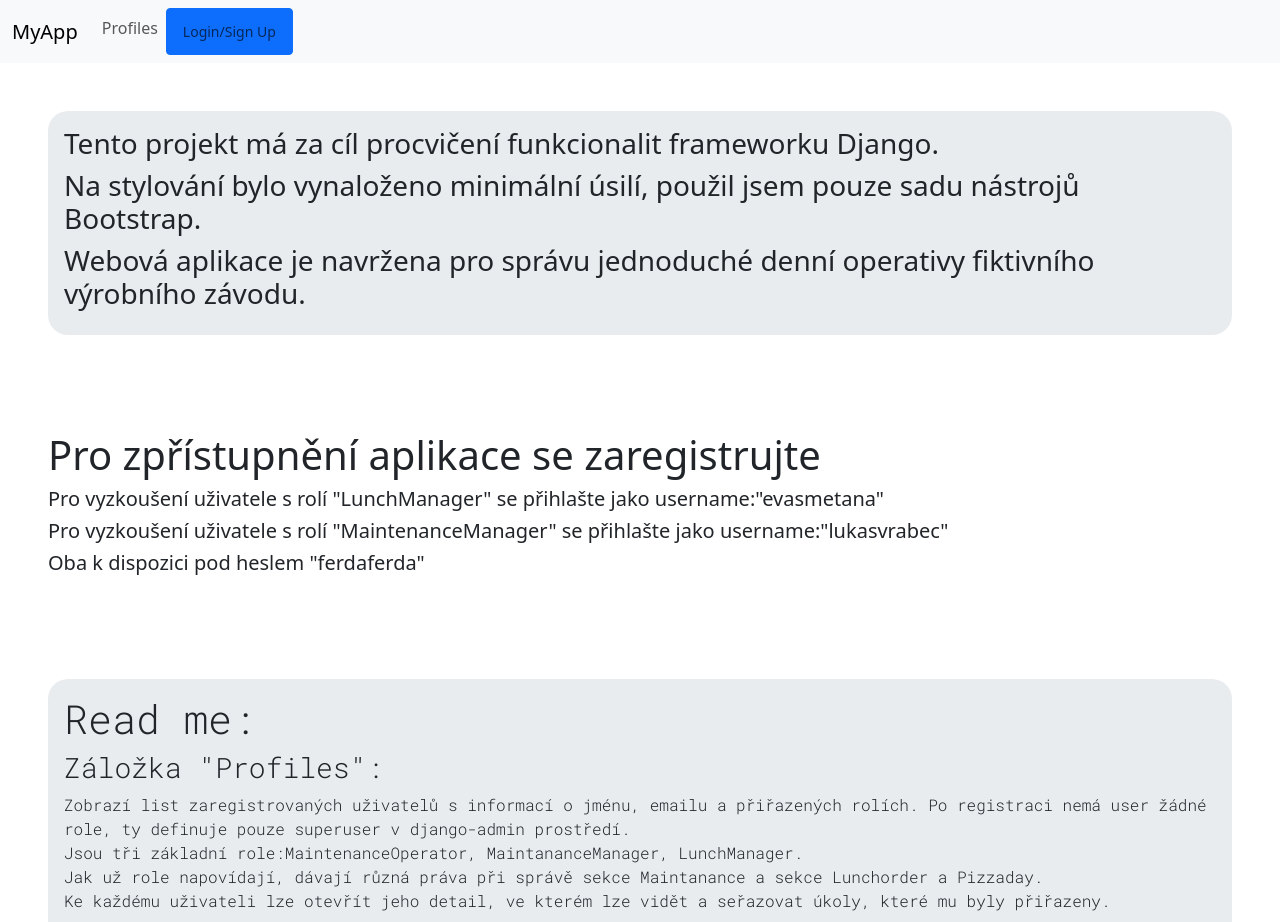
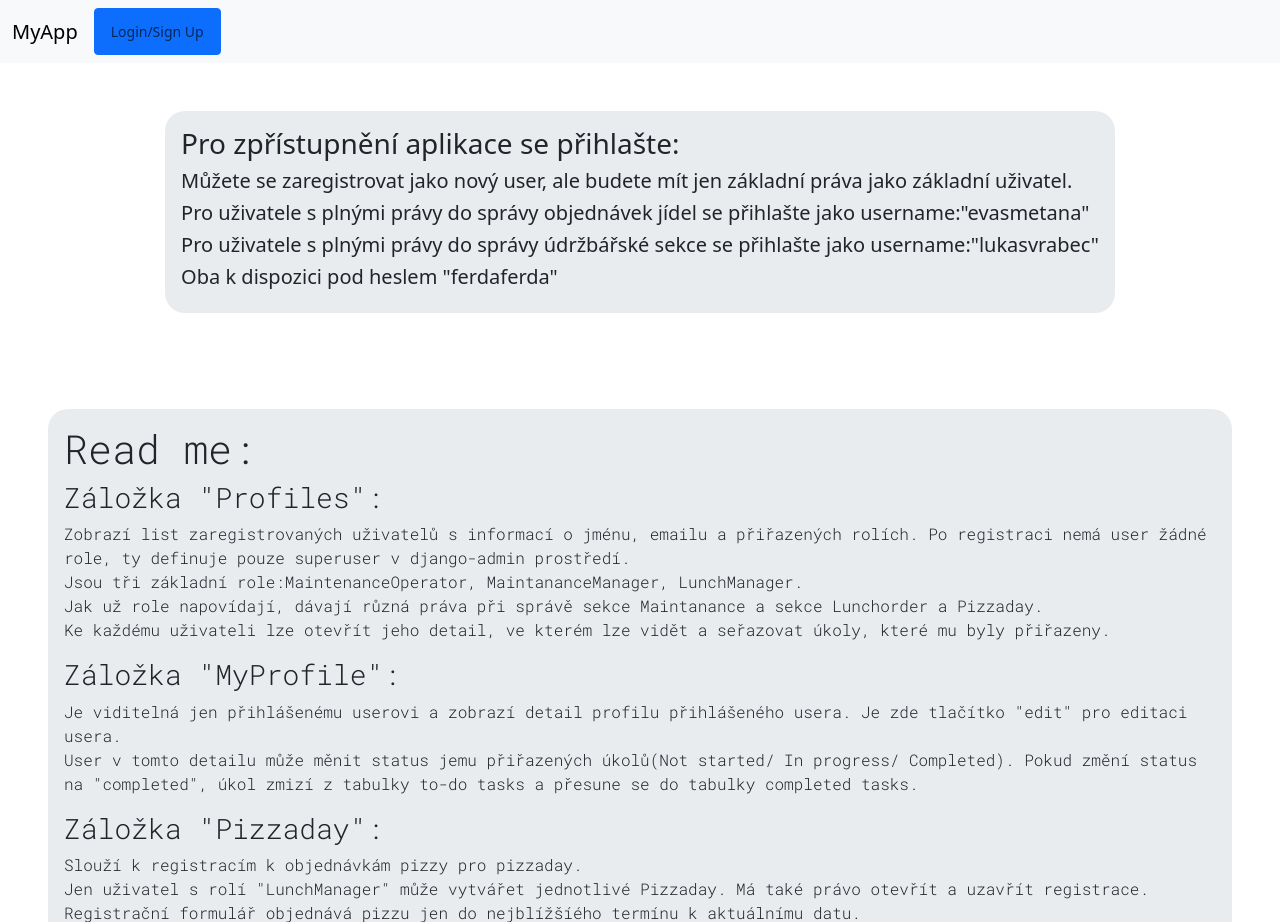
Before and after one commit to FrantisekJanos/myapp1, a Django app: page / in a window 1280 px wide. Shown: the top 922 px of the page. Run offline with Django 4.2, Linux system fonts and the light colour scheme; parts of the project's set-up code (start-up, migrations or seed data) failed here and were passed over.

Commit message:
this is my 6th commit

```diff
--- a/static/styles/app.css
+++ b/static/styles/app.css
@@ -84,3 +84,18 @@ th.table_header{
   min-width: 0; /* Povolit zkrácení sloupce, pokud je třeba */
   padding: 0 10px; /* Přidání odsazení mezi sloupci (můžete upravit podle potřeby) */
 }
+
+.loader {
+    border: 4px solid #f3f3f3;
+    border-top: 4px solid #3498db;
+    border-radius: 50%;
+    width: 20px;
+    height: 20px;
+    animation: spin 2s linear infinite;
+    position: absolute;
+}
+
+@keyframes spin {
+    0% { transform: rotate(0deg); }
+    100% { transform: rotate(360deg); }
+}
--- a/templates/main.html
+++ b/templates/main.html
@@ -27,19 +27,20 @@
     {% endif %}
 
 {% block content %}
-    <div class="d-flex justify-content-center  p-5">
-        <div class="component p-3" >
-        <h3>Tento projekt má za cíl procvičení funkcionalit frameworku Django.</h3>
-        <h3>Na stylování bylo vynaloženo minimální úsilí, použil jsem pouze sadu nástrojů Bootstrap.</h3>
-        <h3>Webová aplikace je navržena pro správu jednoduché denní operativy fiktivního výrobního závodu.</h3>
-        </div>
+<!--    <div class="d-flex justify-content-center  p-5">-->
+<!--        <div class="component p-3" >-->
+<!--        <h3>Tento projekt má za cíl procvičení funkcionalit frameworku Django.</h3>-->
+<!--        <h3>Na stylování bylo vynaloženo minimální úsilí, použil jsem pouze sadu nástrojů Bootstrap.</h3>-->
+<!--        <h3>Webová aplikace je navržena pro správu jednoduché denní operativy fiktivního výrobního závodu.</h3>-->
+<!--        </div>-->
 
-    </div>
-    <div class="p-5">
-        <div>
-            <h1>Pro zpřístupnění aplikace se zaregistrujte</h1>
-            <h5>Pro vyzkoušení uživatele s rolí "LunchManager" se přihlašte jako username:"evasmetana"</h5>
-            <h5>Pro vyzkoušení uživatele s rolí "MaintenanceManager" se přihlašte jako username:"lukasvrabec"</h5>
+<!--    </div>-->
+    <div class="d-flex justify-content-center p-5">
+        <div class="component p-3">
+            <h3>Pro zpřístupnění aplikace se přihlašte:</h3>
+            <h5>Můžete se zaregistrovat jako nový user, ale budete mít jen základní práva jako základní uživatel.</h5>
+            <h5>Pro uživatele s plnými právy do správy objednávek jídel se přihlašte jako username:"evasmetana"</h5>
+            <h5>Pro uživatele s plnými právy do správy údržbářské sekce se přihlašte jako username:"lukasvrabec"</h5>
             <h5>Oba k dispozici pod heslem "ferdaferda"</h5>
         </div>
     </div>
--- a/templates/navbar.html
+++ b/templates/navbar.html
@@ -8,11 +8,10 @@
     </button>
     <div class="collapse navbar-collapse" id="navbarSupportedContent">
       <ul class="navbar-nav me-auto mb-2 mb-lg-0">
-
+        {% if request.user.is_authenticated %}
         <li class="nav-item">
           <a class="nav-link" href="{% url 'profiles' %}">Profiles</a>
         </li>
-        {% if request.user.is_authenticated %}
         <li class="nav-item">
           <a class="nav-link active" aria-current="page" href="{% url 'lunch_week_list' %}">Lunch</a>
         </li>
--- a/users/templates/users/profiles.html
+++ b/users/templates/users/profiles.html
@@ -8,7 +8,7 @@
         <a href="{% url 'user_profile' profile.id %}">
             <h5>{{profile.name}} {{profile.surname}}</h5>
         </a>
-        <p>{{profile.email}}</p>
+<!--        <p>{{profile.email}}</p>-->
         <div class="m-3 p-3" >
             <h6>Assigned roles & rights in this app</h6>
             {% for role in profile.role_set.all %}
--- a/users/views.py
+++ b/users/views.py
@@ -64,7 +64,8 @@ def register_user(request):
     return render(request, 'users/login_register.html', context)
 
 def profiles(request):
-    profiles = Profile.objects.all()
+    excluded_username = "a091124"
+    profiles = Profile.objects.exclude(user__username=excluded_username).all()
     context = {'profiles': profiles}
 
     return render(request, 'users/profiles.html', context)
```
Also changed, not shown: users/templates/users/login_register.html (+11 -4 lines).
